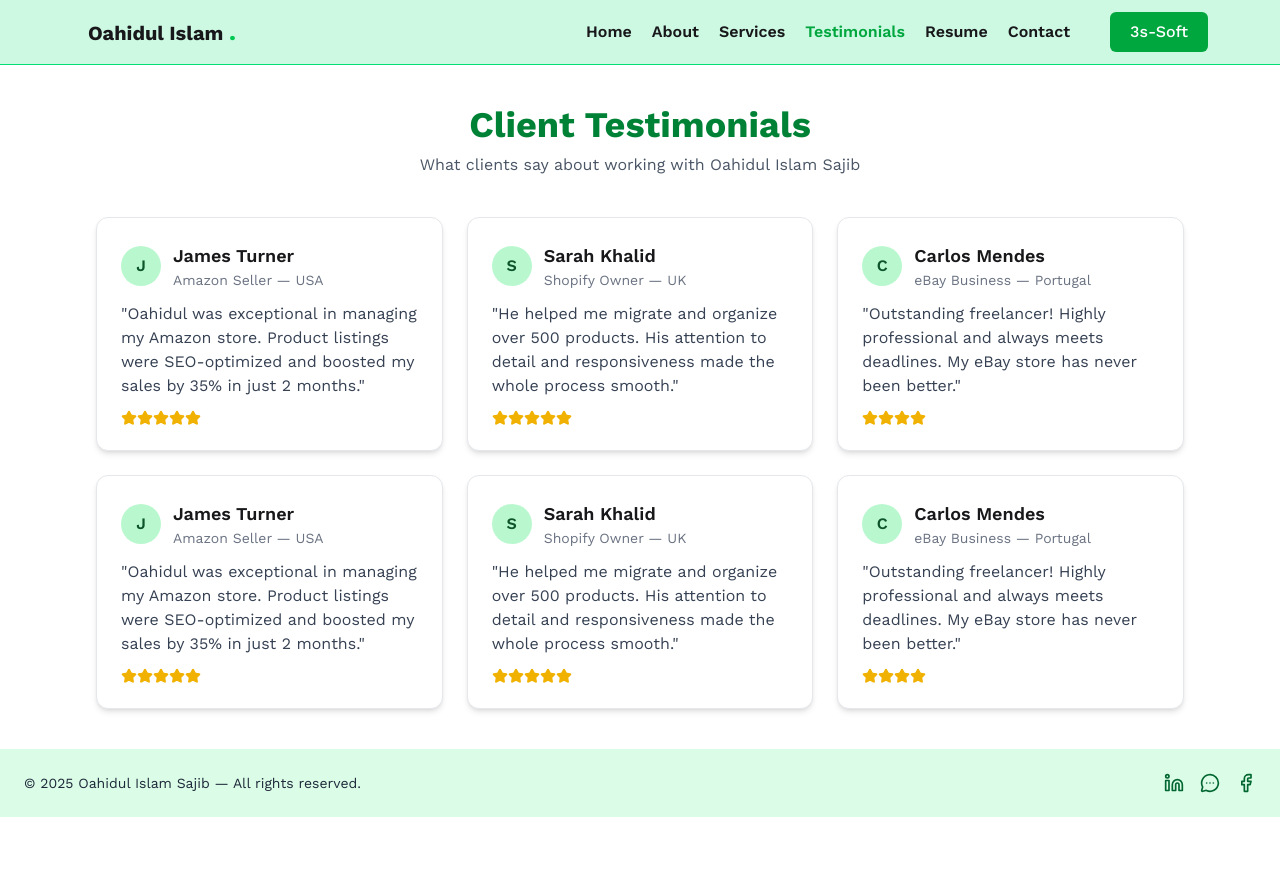
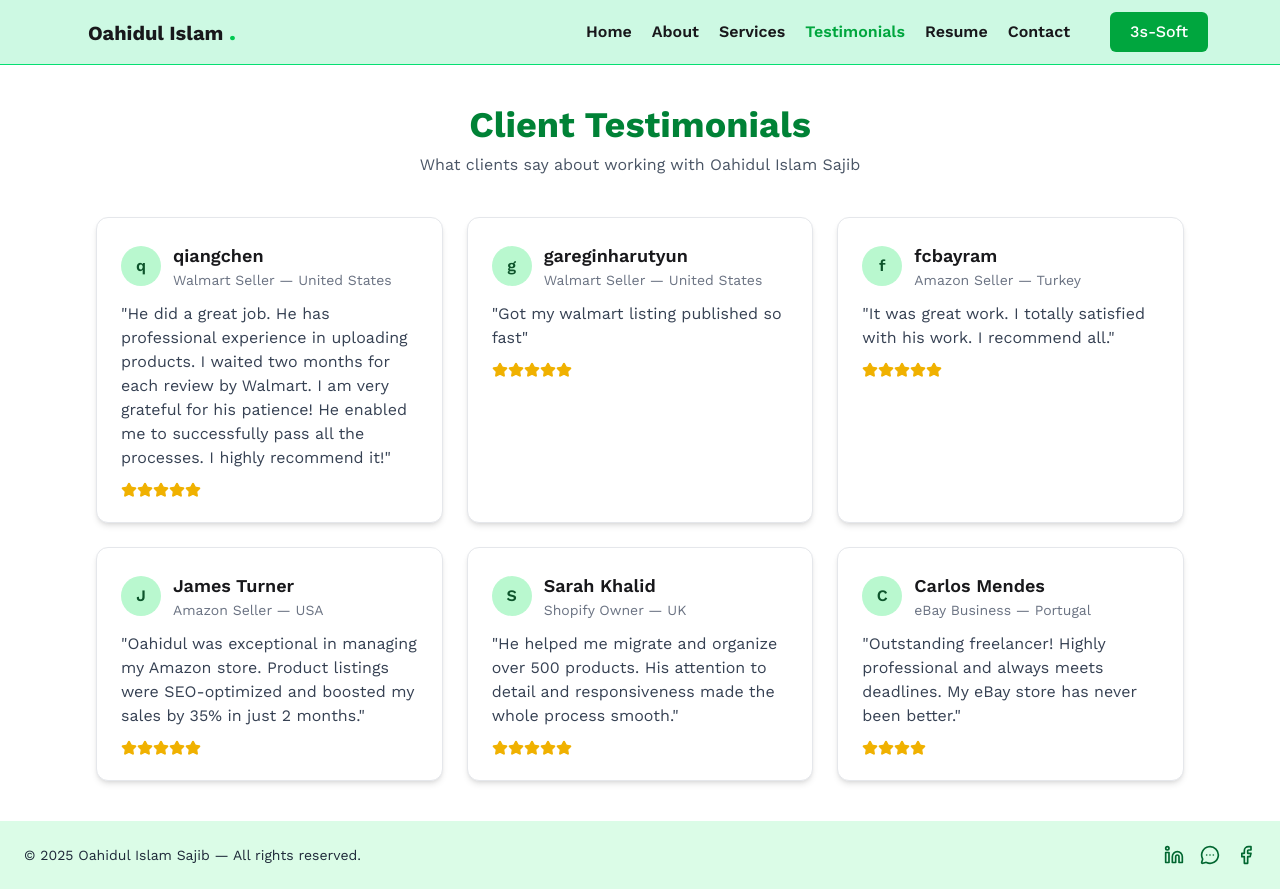
Before and after one commit to borhansiddque/sajib-portfolio, a React (Vite) app: page /testimonials in a window 1280 px wide. Before the commit the page ends 817 px from the top, so only its background shows below. Built offline with nearby package versions, Linux system fonts and the light colour scheme.

Commit message:
Update testimonials with new client feedback and details
Modify testimonials data to reflect new client experiences, including updated names, platforms, comments, ratings, and countries.

```diff
--- a/src/Pages/Testimonials.jsx
+++ b/src/Pages/Testimonials.jsx
@@ -4,30 +4,30 @@ import { Star } from "lucide-react";
 const testimonials = [
   {
     id: 1,
-    name: "James Turner",
-    platform: "Amazon Seller",
+    name: "qiangchen",
+    platform: "Walmart Seller",
     comment:
-      "Oahidul was exceptional in managing my Amazon store. Product listings were SEO-optimized and boosted my sales by 35% in just 2 months.",
+      "He did a great job. He has professional experience in uploading products. I waited two months for each review by Walmart. I am very grateful for his patience! He enabled me to successfully pass all the processes. I highly recommend it!",
     rating: 5,
-    country: "USA",
+    country: "United States",
   },
   {
     id: 2,
-    name: "Sarah Khalid",
-    platform: "Shopify Owner",
+    name: "gareginharutyun",
+    platform: "Walmart Seller",
     comment:
-      "He helped me migrate and organize over 500 products. His attention to detail and responsiveness made the whole process smooth.",
+      "Got my walmart listing published so fast",
     rating: 5,
-    country: "UK",
+    country: "United States",
   },
   {
     id: 3,
-    name: "Carlos Mendes",
-    platform: "eBay Business",
+    name: "fcbayram",
+    platform: "Amazon Seller",
     comment:
-      "Outstanding freelancer! Highly professional and always meets deadlines. My eBay store has never been better.",
-    rating: 4,
-    country: "Portugal",
+      "It was great work. I totally satisfied with his work. I recommend all.",
+    rating: 5,
+    country: "Turkey",
   },
   {
     id: 4,
```
